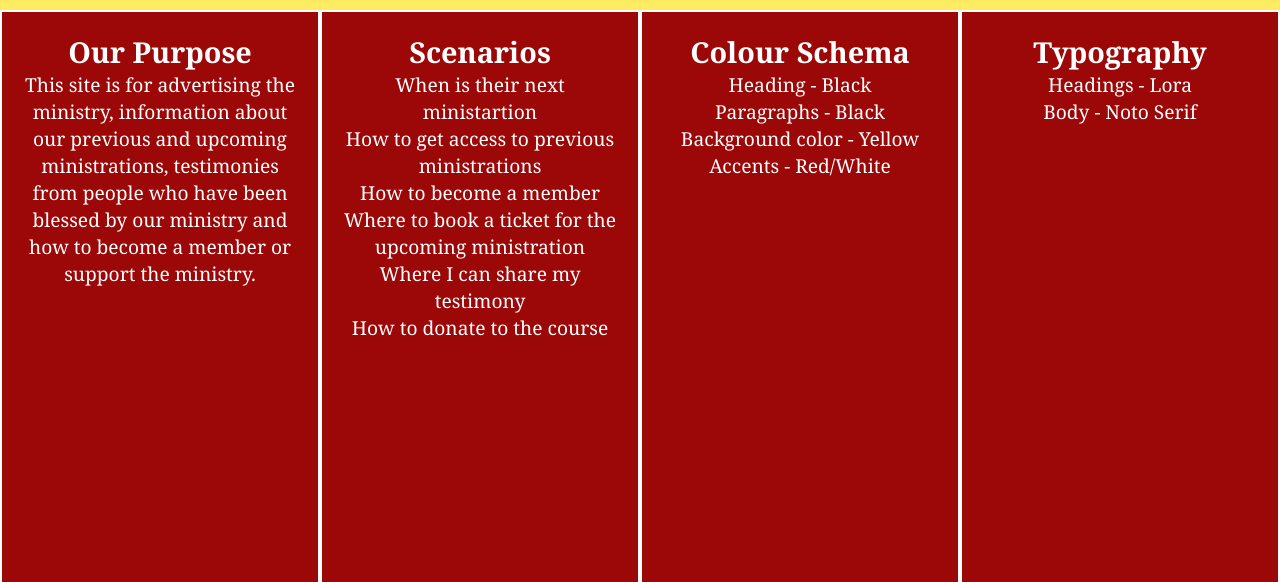
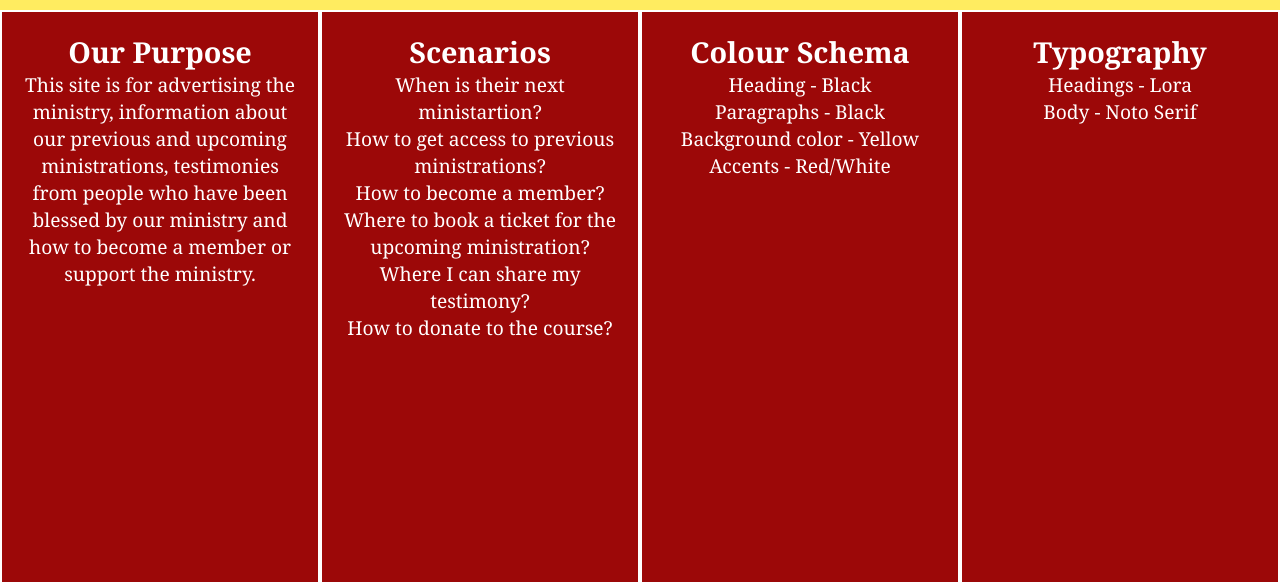
Before and after one commit to amissahmary/wdd131, a plain HTML site: page project/site-plan.html in a window 1280 px wide. Shown: the part 80-662 px from the top of the page. Drawn offline with Linux system fonts and the light colour scheme.

Commit message:
modified:   project/site-plan.html

```diff
--- a/project/site-plan.html
+++ b/project/site-plan.html
@@ -26,12 +26,12 @@
         </div>
         <div>
             <h2>Scenarios</h2>
-            <p>When is their next ministartion</p>
-            <p>How to get access to previous ministrations</p>
-            <p>How to become a member</p>
-            <p>Where to book a ticket for the upcoming ministration</p>
-            <p>Where I can share my testimony</p>
-            <p>How to donate to the course</p>
+            <p>When is their next ministartion?</p>
+            <p>How to get access to previous ministrations?</p>
+            <p>How to become a member?</p>
+            <p>Where to book a ticket for the upcoming ministration?</p>
+            <p>Where I can share my testimony?</p>
+            <p>How to donate to the course?</p>
         </div>
         <div>
             <h2>Colour Schema</h2>
```
